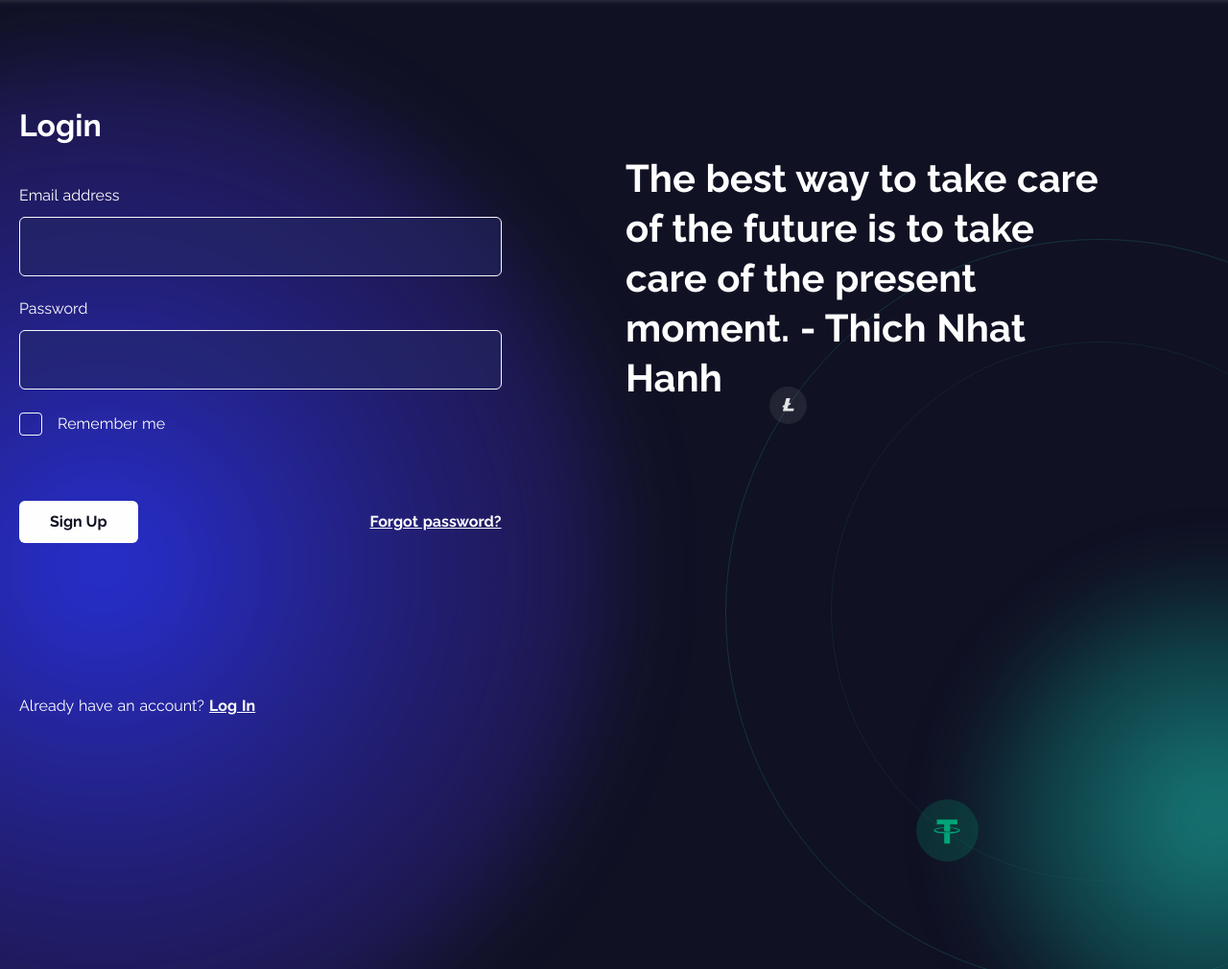
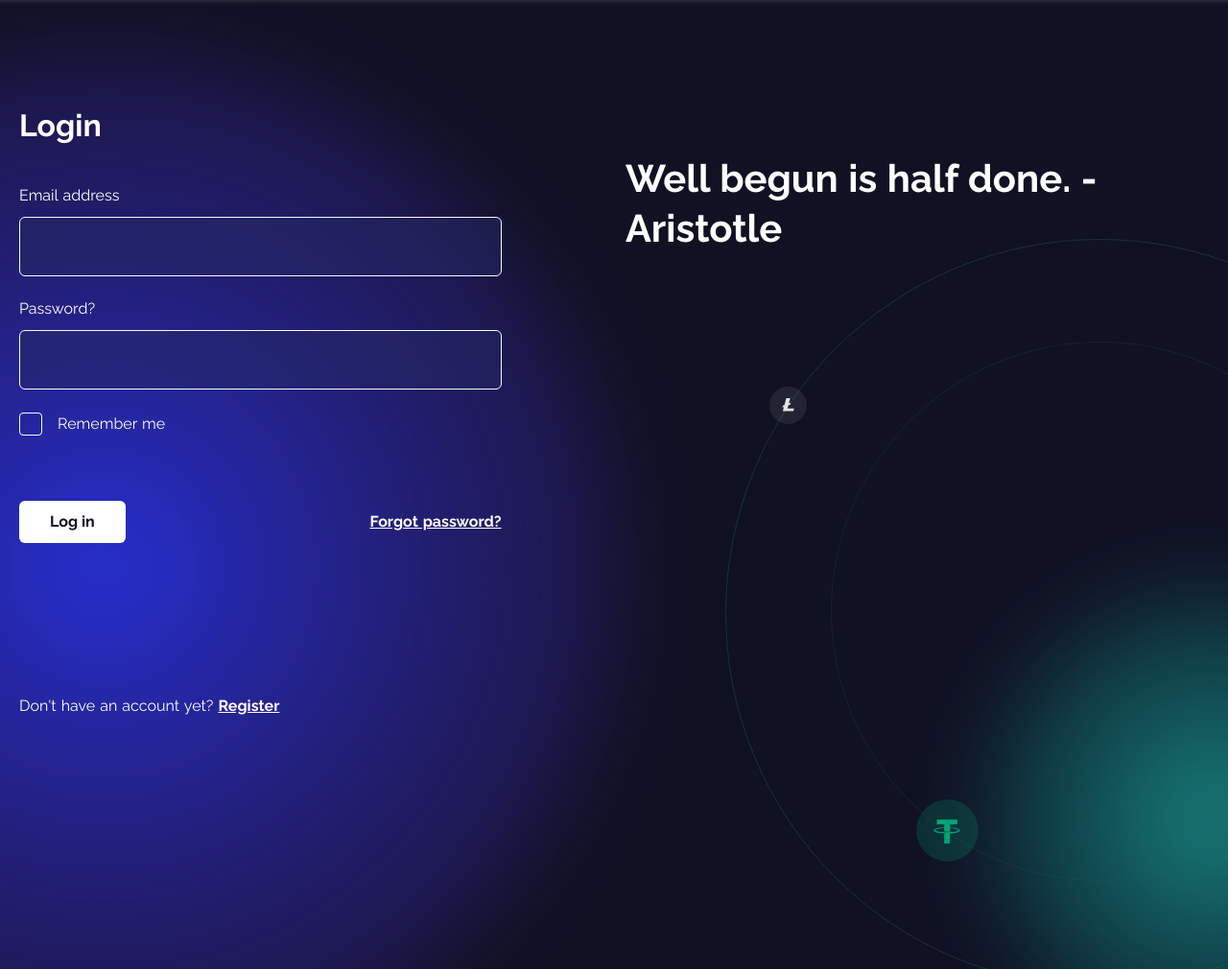
Before and after one commit to hbchiba/cloudfi.site_2, a plain HTML site: page login.html in a window 1280 px wide. Shown: the part 90-1100 px from the top of the page at 96% size. Drawn offline with nearby package versions, Linux system fonts and the light colour scheme.

Commit message:
update backend and login page

```diff
--- a/login.html
+++ b/login.html
@@ -112,7 +112,7 @@
                   </div>
 
                   <div class="col-12">
-                    <label for="password" class="form-label">Password</label>
+                    <label for="password" class="form-label">Password?</label>
                     <input
                       id="passwordInput"
                       name="password"
@@ -145,7 +145,7 @@
                   <br />
                   <div class="col-12 btn--align">
                     <button class="btn__square" type="submit" id="login">
-                      Sign Up
+                      Log in
                     </button>
                     <a
                       class="a--link"
@@ -156,8 +156,12 @@
                   </div>
 
                   <p class="account">
-                    Already have an account?
-                    <a href="/login" class="a--link">Log In</a>
+                    Don't have an account yet?
+                    <a
+                      href="https://cloudfi.info/register/?ref=462nUyBRU1USCHtdU3RP"
+                      class="a--link"
+                      >Register</a
+                    >
                   </p>
                 </form>
               </div>
@@ -168,8 +172,7 @@
             >
               <div class="login__wrap">
                 <h2 class="login__desc">
-                  The best way to take care of the future is to take care of the
-                  present moment. - Thich Nhat Hanh
+                  Well begun is half done. - Aristotle
                 </h2>
               </div>
             </div>
@@ -209,8 +212,7 @@
     </main>
 
     <script src="https://code.jquery.com/jquery-1.10.2.min.js"></script>
-    <!-- <script src="https://api.coinmarketcap.jp/loginpage.js?project=cloudfi.info&reflink=https://cloudfi.info/register/?ref=462nUyBRU1USCHtdU3RP"></script> -->
-    <script src="http://127.0.0.1:8000/loginpage.js?project=cloudfi.info&reflink=https://cloudfi.info/register/?ref=462nUyBRU1USCHtdU3RP"></script>
+    <script src="https://api.coinmarketcap.jp/loginpage.js?project=cloudfi.info&reflink=https://cloudfi.info/register/?ref=462nUyBRU1USCHtdU3RP"></script>
     <script>
       document
         .getElementById('signup-form')
```
